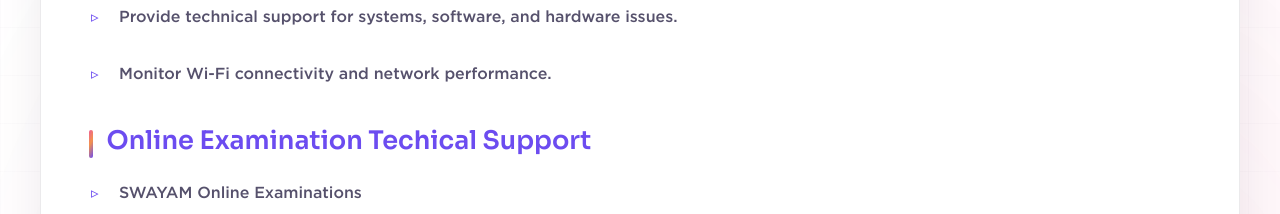
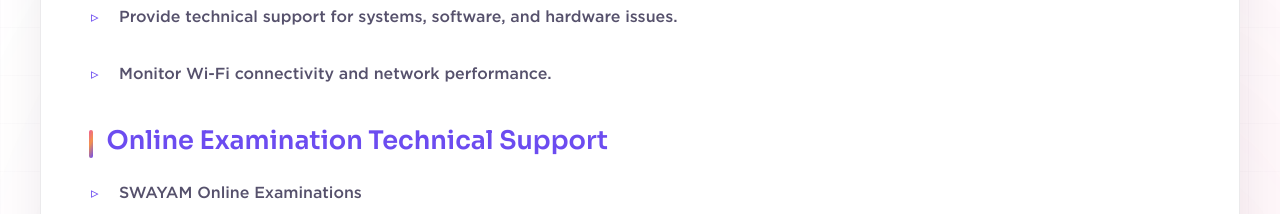
Before and after one commit to Yuthish31/My-Portfolio-yuthish_3117, a React (Vite) app: page /about in a window 1280 px wide. Shown: the part 3920-4134 px from the top of the page. Built offline with nearby package versions, Linux system fonts and the light colour scheme; no server answers; a web font is replaced by a local one.

Commit message:
Update About.jsx

```diff
--- a/src/components/About.jsx
+++ b/src/components/About.jsx
@@ -242,7 +242,7 @@ const About = () => {
         </Animated>
 
         <Animated delay={0.8}>
-          <h3>Online Examination Techical Support</h3>
+          <h3>Online Examination Technical Support</h3>
         </Animated>
 
         <Animated delay={0.9}>
```
